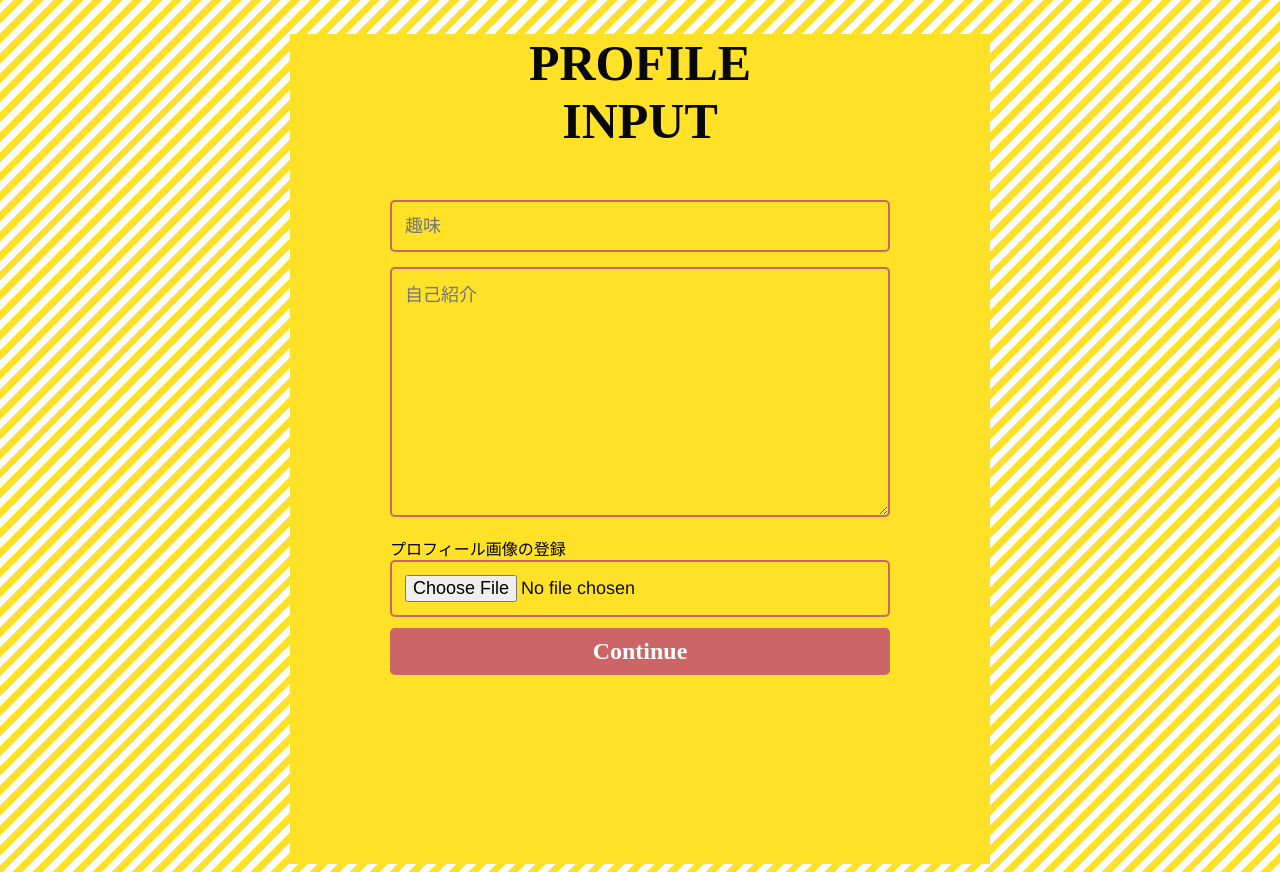
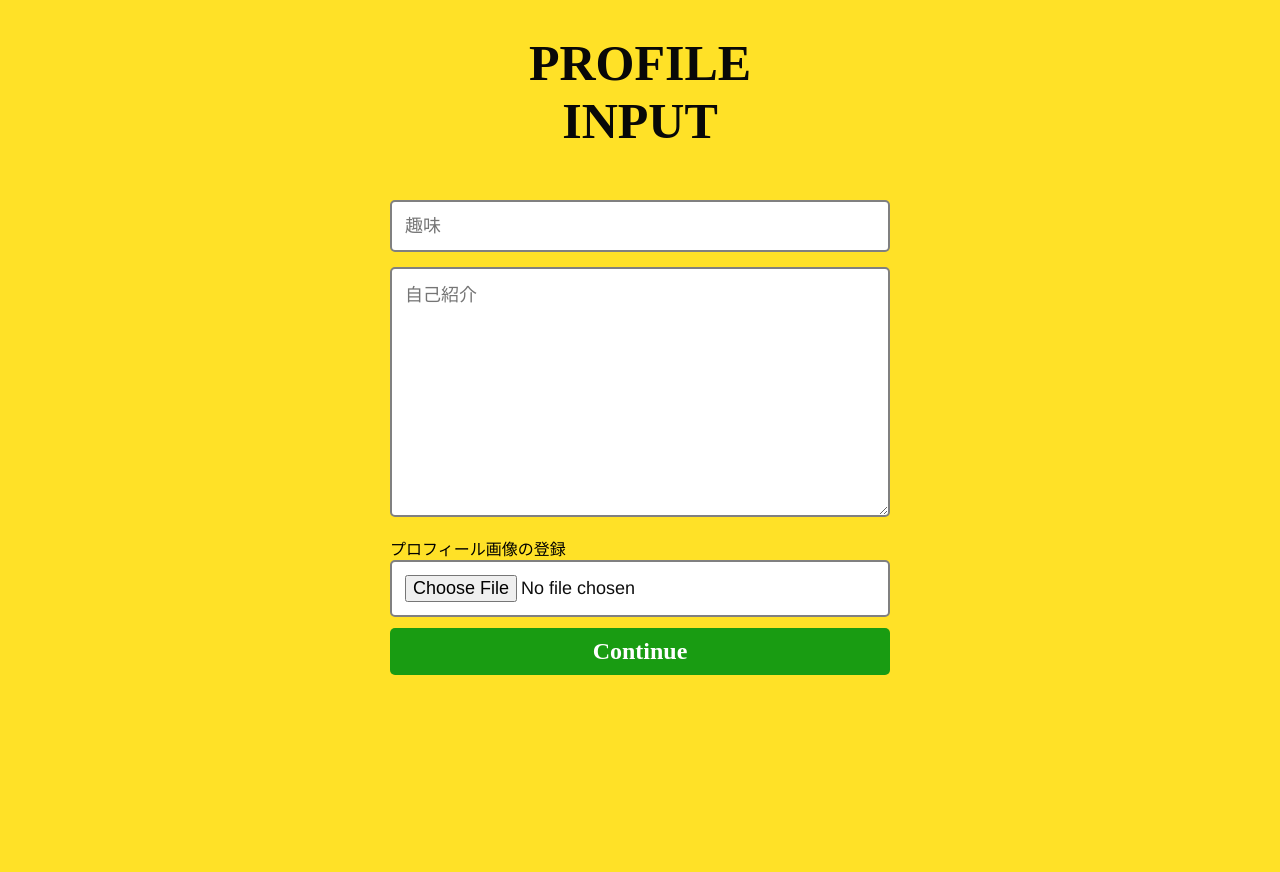
Before and after one commit to kappakun17/ITL-Daily-Report, a Django app: page /initial-profile/user in a window 1280 px wide. Run offline with Django 3.2, Linux system fonts and the light colour scheme; some libraries are stand-ins or nearby versions.

Commit message:
デザインを修正しました。

```diff
--- a/profile/static/css/pinput.css
+++ b/profile/static/css/pinput.css
@@ -4,7 +4,6 @@
 body {
     /* �E�΂� */
     background-color: #FFE127;
-    background-image: repeating-linear-gradient(-45deg, #fff, #fff 7px, transparent 0, transparent 14px);
 }
 
 /*���̓t�H�[���̃u���b�N�傫����*/
@@ -37,8 +36,8 @@
     font-size: 18px;
     border-radius: 5px;
     line-height: 22px;
-    background-color: transparent;
-    border: 2px solid #CC6666;
+    background-color: white;
+    border: 2px solid #808080;
     transition: all 0.3s;
     padding: 13px;
     margin-bottom: 15px;
@@ -48,7 +47,7 @@
 }
 
     .feedback-input:focus {
-        border: 2px solid #CC4949;
+        border: 2px solid #000000;
     }
 
 textarea.feedback-input {
@@ -61,7 +60,7 @@
 [type="submit"] {
     font-family: Broadway;
     width: 100%;
-    background: #CC6666;
+    background: #199c12;
     border-radius: 5px;
     border: 0;
     cursor: pointer;
@@ -75,5 +74,5 @@
 }
 
     [type="submit"]:hover {
-        background: #9adce7;
+        background: #28d119;
     }
--- a/user/templates/user/confirm.html
+++ b/user/templates/user/confirm.html
@@ -12,7 +12,7 @@
 
   </head>
 
- <body class="bg-warning">
+ <body style="background-color:#FFE127">
 
 
 <div class="container">
--- a/user/templates/user/user_sign_up.html
+++ b/user/templates/user/user_sign_up.html
@@ -13,7 +13,7 @@
 
   </head>
 
- <body class="bg-warning">
+ <body style="background-color:#FFE127">
 
 
 <div class="container">
```
